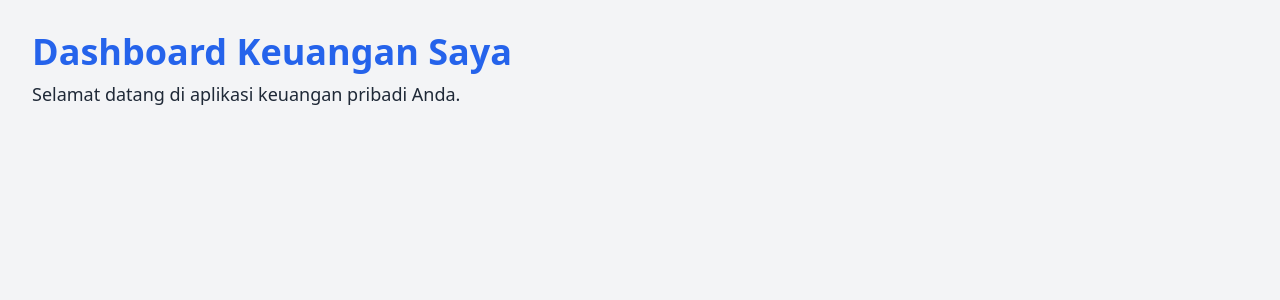
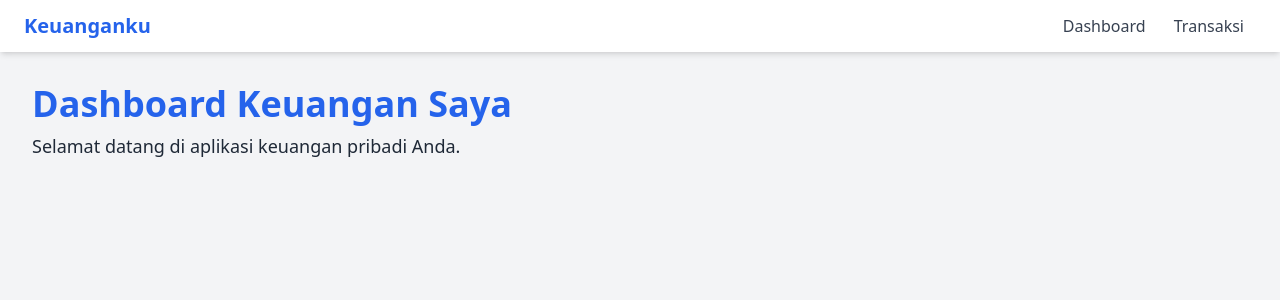
Before and after one commit to IrsyadIbad/proyek-keuangan, a PHP site: page / in a window 1280 px wide. Shown: the top 300 px of the page. Run offline with PHP 8.4, Linux system fonts and the light colour scheme; some libraries are stand-ins or nearby versions.

Commit message:
Fitur: Tambah struktur header dan footer

```diff
--- /dev/null
+++ b/_includes/_footer.php
@@ -0,0 +1,2 @@
+</main> </body>
+</html>
--- /dev/null
+++ b/_includes/_header.php
@@ -0,0 +1,22 @@
+<!DOCTYPE html>
+<html lang="id">
+<head>
+    <meta charset="UTF-8">
+    <meta name="viewport" content="width=device-width, initial-scale=1.0">
+    <title>Aplikasi Keuangan Pribadi</title>
+    <script src="https://cdn.tailwindcss.com"></script>
+</head>
+<body class="bg-gray-100 text-gray-800">
+    <nav class="bg-white shadow-md">
+        <div class="container mx-auto px-6 py-3">
+            <div class="flex justify-between items-center">
+                <a href="#" class="text-xl font-bold text-blue-600">Keuanganku</a>
+                <div>
+                    <a href="#" class="px-3 py-2 rounded text-gray-700 hover:bg-gray-200">Dashboard</a>
+                    <a href="#" class="px-3 py-2 rounded text-gray-700 hover:bg-gray-200">Transaksi</a>
+                </div>
+            </div>
+        </div>
+    </nav>
+
+    <main class="container mx-auto p-8">
--- a/index.php
+++ b/index.php
@@ -1,15 +1,4 @@
-<!DOCTYPE html>
-<html lang="id">
-<head>
-    <meta charset="UTF-8">
-    <meta name="viewport" content="width=device-width, initial-scale=1.0">
-    <title>Aplikasi Keuangan Pribadi</title>
-
-    <script src="https://cdn.tailwindcss.com"></script>
-</head>
-<body class="bg-gray-100 text-gray-800">
-
-    <div class="container mx-auto p-8">
+<?php include '_includes/_header.php'; ?>
 
     <h1 class="text-4xl font-bold text-blue-600">
         Dashboard Keuangan Saya
@@ -19,7 +8,4 @@
         Selamat datang di aplikasi keuangan pribadi Anda.
     </p>
 
-    </div>
-
-</body>
-</html>
+<?php include '_includes/_footer.php'; ?>
```
Lines whose indentation alone changed are shown as unchanged.
